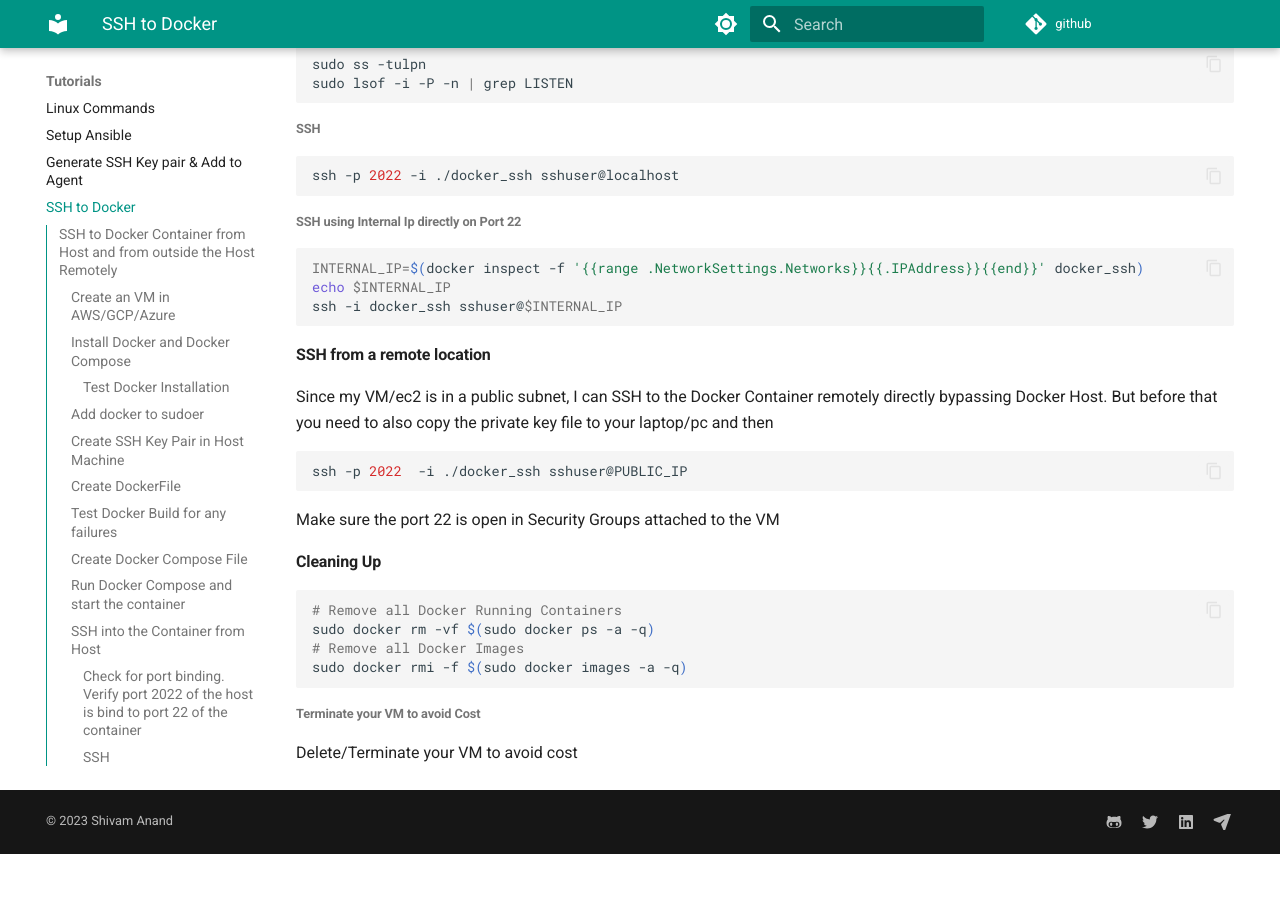
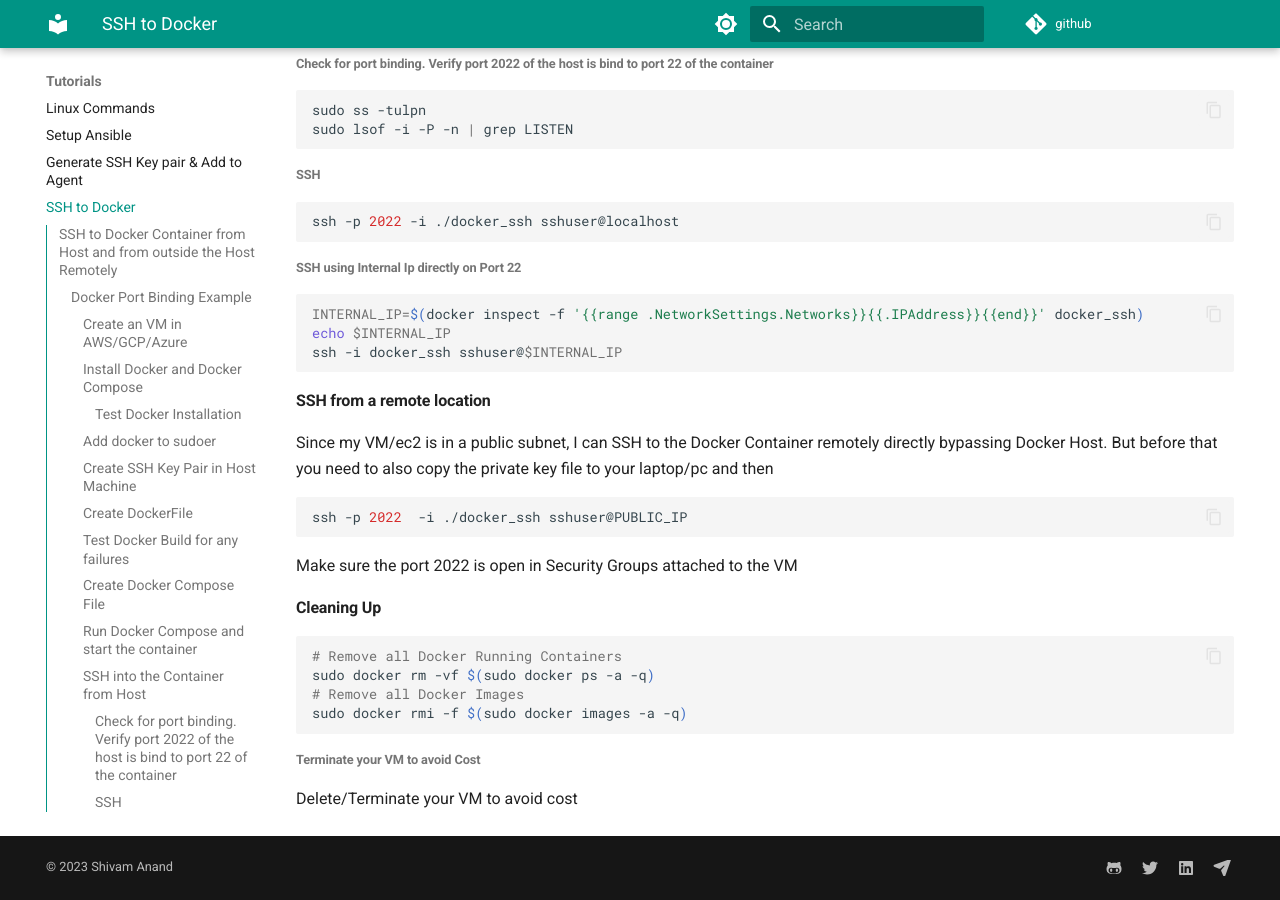
Before and after one commit to anandshivam44/Documentation, an MkDocs documentation site: the page built from docs/Tutorials/SSHToDocker.md, in a window 1280 px wide and 900 px high, scrolled down 2173 px. Built offline with MkDocs 1.6.1 and Material for MkDocs 9.7.7, drawn with Linux system fonts in a browser that asks for light colours; comment, search, counter and statistics services are not loaded; before the commit the page ends 3027 px from its top, so only the background shows below that; some of the changed text lies outside the part shown.

Commit message:
Add header

````diff
--- a/docs/Tutorials/SSHToDocker.md
+++ b/docs/Tutorials/SSHToDocker.md
@@ -1,4 +1,5 @@
 ## SSH to Docker Container from Host and from outside the Host Remotely
+### Docker Port Binding Example
 
 #### Create an VM in AWS/GCP/Azure
 I've created an ec2 in aws with ubuntu image
@@ -124,7 +125,7 @@ Since my VM/ec2 is in a public subnet, I can SSH to the Docker Container remotel
 ```bash
 ssh -p 2022  -i ./docker_ssh sshuser@PUBLIC_IP
 ```
-Make sure the port 22 is open in Security Groups attached to the VM
+Make sure the port 2022 is open in Security Groups attached to the VM
 
 
 #### Cleaning Up
````
